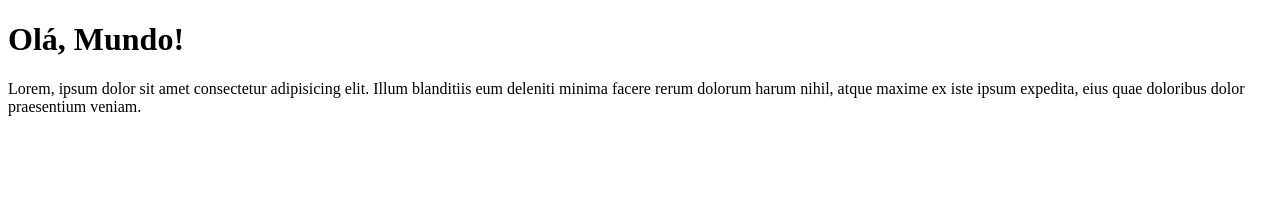
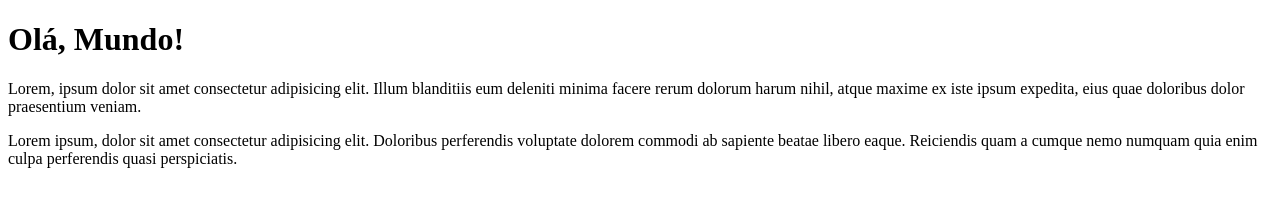
Before and after one commit to robertocarty/Olamundo, a plain HTML site: page Site-exemplo/index.html in a window 1280 px wide. Drawn offline with Linux system fonts and the light colour scheme.

Commit message:
um paragrafo

```diff
--- a/Site-exemplo/index.html
+++ b/Site-exemplo/index.html
@@ -8,6 +8,7 @@
 <body>
     <h1>Olá, Mundo!</h1>
     <p>Lorem, ipsum dolor sit amet consectetur adipisicing elit. Illum blanditiis eum deleniti minima facere rerum dolorum harum nihil, atque maxime ex iste ipsum expedita, eius quae doloribus dolor praesentium veniam.</p>
+    <p>Lorem ipsum, dolor sit amet consectetur adipisicing elit. Doloribus perferendis voluptate dolorem commodi ab sapiente beatae libero eaque. Reiciendis quam a cumque nemo numquam quia enim culpa perferendis quasi perspiciatis.</p>
 
 </body>
 </html>
```
